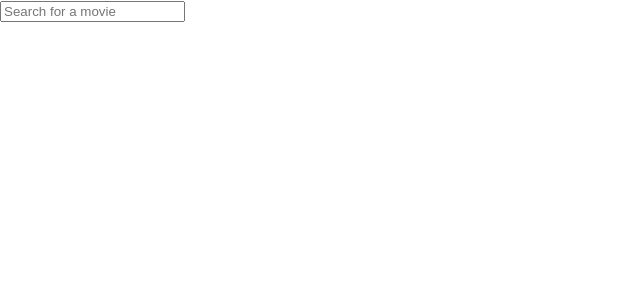
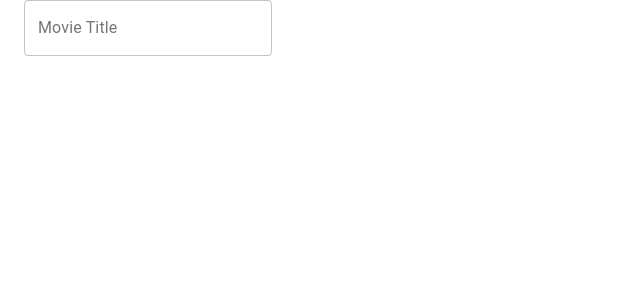
Before and after one commit to seanssullivan/movie-nomination, a React (Create React App) app: page / in a window 1280 px wide. Shown: the top 300 px of the page, without its empty margins (0-640 px from the left). Built offline with nearby package versions, Linux system fonts and the light colour scheme.

Commit message:
Add Material-UI components

```diff
--- a/src/components/App.jsx
+++ b/src/components/App.jsx
@@ -1,25 +1,18 @@
 import React from "react";
-import Search from "./Search";
-import MovieList from "./MovieList";
+import SearchPanel from "./SearchPanel";
 import NominationList from "./NominationList";
-import useMovieSearch from "../hooks/useMovieSearch";
 import { NominationsProvider } from "../contexts/nominations";
+import Container from "@material-ui/core/Container";
 
 export default function App() {
-  const { movies, searchByTitle } = useMovieSearch();
-
   console.log("Rendered App");
 
   return (
-    <div className="App">
-      <header className="App-header"></header>
-      <main>
-        <Search searchByTitle={searchByTitle} />
-        <NominationsProvider>
-          <MovieList movies={movies} />
-          <NominationList />
-        </NominationsProvider>
-      </main>
-    </div>
+    <Container>
+      <NominationsProvider>
+        <SearchPanel />
+        <NominationList />
+      </NominationsProvider>
+    </Container>
   );
 }
--- a/src/components/NominationList.jsx
+++ b/src/components/NominationList.jsx
@@ -1,5 +1,13 @@
-import React from "react";
+import React, { useContext } from "react";
+import { NominationsContext } from "../contexts/nominations";
 
 export default function NominationList() {
-  return <ul></ul>;
+  const { nominations } = useContext(NominationsContext);
+  return (
+    <ul>
+      {nominations.map((nomination, idx) => {
+        return <li key={idx}>{nomination.Title}</li>;
+      })}
+    </ul>
+  );
 }
--- a/src/components/Search.jsx
+++ /dev/null
@@ -1,22 +0,0 @@
-import React, { useState } from "react";
-
-export default function Search({ searchByTitle }) {
-  const [display, setDisplay] = useState("");
-
-  const handleChange = (event) => {
-    const text = event.target.value;
-    setDisplay(text);
-    searchByTitle(text);
-  };
-
-  console.log("Rendered Search Bar");
-
-  return (
-    <input
-      type="text"
-      value={display}
-      placeholder={"Search for a movie"}
-      onChange={handleChange}
-    ></input>
-  );
-}
--- a/src/components/MovieList.jsx
+++ b/src/components/SearchPanel/ResultsList.jsx
@@ -1,19 +1,19 @@
 import React, { useContext } from "react";
-import MovieCard from "./MovieCard";
-import { NominationsContext } from "../contexts/nominations";
-import "./MovieList.css";
+import MovieCard from "../MovieCard";
+import { NominationsContext } from "../../contexts/nominations";
+import "./ResultsList.css";
 
-export default function MovieList({ movies }) {
+export default function ResultsList({ results }) {
   const { nominations } = useContext(NominationsContext);
 
   const checkNomination = (id) =>
     !!nominations.find((nomination) => nomination.imdbID === id);
 
-  console.log("Rendered Movie List");
+  console.log("Rendered Results List");
 
   return (
     <ul>
-      {movies.map((movie) => {
+      {results.map((movie) => {
         return (
           <MovieCard
             key={movie.imdbID}
--- /dev/null
+++ b/src/components/SearchPanel/SearchBar.jsx
@@ -0,0 +1,30 @@
+import React, { useState } from "react";
+import TextField from "@material-ui/core/TextField";
+
+export default function Search({ searchByTitle }) {
+  const [display, setDisplay] = useState("");
+  const [error, setError] = useState("");
+
+  const handleChange = (event) => {
+    const text = event.target.value;
+    setDisplay(text);
+    if (text) {
+      searchByTitle(text, setError);
+    }
+  };
+
+  console.log("Rendered Search Bar");
+
+  return (
+    <form noValidate autoComplete="off">
+      <TextField
+        error={!!error}
+        label="Movie Title"
+        value={display}
+        onChange={handleChange}
+        variant="outlined"
+        helperText={error}
+      />
+    </form>
+  );
+}
--- /dev/null
+++ b/src/components/SearchPanel/index.jsx
@@ -0,0 +1,18 @@
+import React from "react";
+import Box from "@material-ui/core/Box";
+import SearchBar from "./SearchBar";
+import ResultsList from "./ResultsList";
+import useSearchResults from "../../hooks/useSearchResults";
+
+export default function SearchPanel() {
+  const { results, searchByTitle } = useSearchResults();
+
+  console.log("Rendered Search Panel");
+
+  return (
+    <Box>
+      <SearchBar searchByTitle={searchByTitle} />
+      <ResultsList results={results} />
+    </Box>
+  );
+}
--- a/src/hooks/useMovieSearch.js
+++ /dev/null
@@ -1,19 +0,0 @@
-import { useReducer } from "react";
-import { debounce } from "lodash";
-import axios from "axios";
-import reducer, { SET_MOVIES } from "../reducers/movies";
-
-export default function useNominations() {
-  const [movies, dispatch] = useReducer(reducer, []);
-
-  const searchByTitle = debounce((query) => {
-    const key = process.env.REACT_APP_OMDB_KEY;
-    return axios
-      .get(`http://www.omdbapi.com/?apikey=${key}&type=movie&s=${query}`)
-      .then((response) => {
-        dispatch({ type: SET_MOVIES, movies: response.data.Search });
-      });
-  }, 1000);
-
-  return { movies, searchByTitle };
-}
--- /dev/null
+++ b/src/hooks/useSearchResults.js
@@ -0,0 +1,27 @@
+import { useReducer } from "react";
+import { debounce } from "lodash";
+import axios from "axios";
+import reducer, { SET_RESULTS } from "../reducers/searchResults";
+
+export default function useSearchResults() {
+  const [results, dispatch] = useReducer(reducer, []);
+
+  const searchByTitle = debounce((query, setError) => {
+    const key = process.env.REACT_APP_OMDB_KEY;
+    return axios
+      .get(`http://www.omdbapi.com/?apikey=${key}&type=movie&s=${query}`)
+      .then((response) => {
+        if (response.data.Error) {
+          throw response.data.Error;
+        }
+        dispatch({
+          type: SET_RESULTS,
+          results: response.data.Search,
+        });
+        setError("");
+      })
+      .catch((error) => setError(error));
+  }, 1000);
+
+  return { results, searchByTitle };
+}
--- a/src/reducers/movies.js
+++ b/src/reducers/searchResults.js
@@ -1,9 +1,9 @@
-export const SET_MOVIES = "SET_MOVIES";
+export const SET_RESULTS = "SET_RESULTS";
 
 export default function reducer(state, action) {
-  if (action.type === SET_MOVIES) {
-    const { movies } = action;
-    return [...movies];
+  if (action.type === SET_RESULTS) {
+    const { results } = action;
+    return [...results];
   }
 
   throw new Error(
```
Also changed, not shown: src/components/SearchPanel/ResultsList.css (renamed from src/components/MovieList.css), 1 other file (tests, documents, lock files or other folders).
